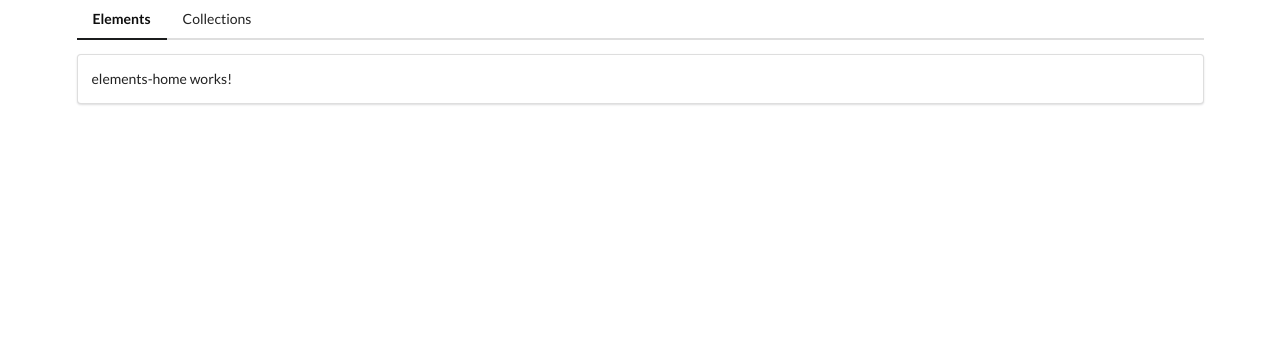
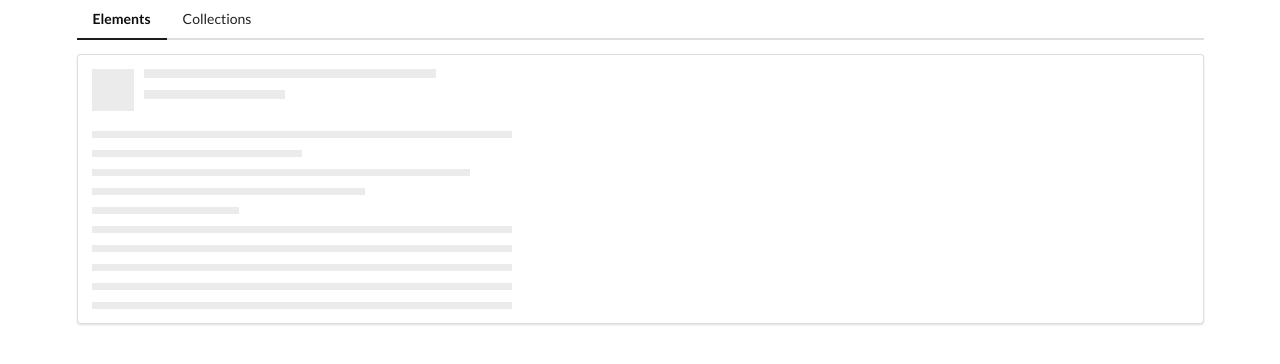
Before and after one commit to Sreyasag/AngularPractice-modules, an Angular app: page /elements in a window 1280 px wide. Shown: the top 364 px of the page. Built offline with nearby package versions, Linux system fonts and the light colour scheme.

Commit message:
times directive

```diff
--- a/src/app/elements/elements-home/elements-home.component.html
+++ b/src/app/elements/elements-home/elements-home.component.html
@@ -1 +1 @@
-<p>elements-home works!</p>
+<app-placeholder [lines]="10"></app-placeholder>
--- a/src/app/elements/elements.module.ts
+++ b/src/app/elements/elements.module.ts
@@ -3,11 +3,15 @@
 
 import { ElementsRoutingModule } from './elements-routing.module';
 import { ElementsHomeComponent } from './elements-home/elements-home.component';
+import { PlaceholderComponent } from './placeholder/placeholder.component';
+import { TimesDirective } from './times.directive';
 
 
 @NgModule({
   declarations: [
-    ElementsHomeComponent
+    ElementsHomeComponent,
+    PlaceholderComponent,
+    TimesDirective
   ],
   imports: [
     CommonModule,
--- /dev/null
+++ b/src/app/elements/placeholder/placeholder.component.html
@@ -0,0 +1,9 @@
+<div class="ui placeholder">
+    <div *ngIf="header" class="image header">
+        <div class="line"></div>
+        <div class="line"></div>
+    </div>
+    <div  class="paragraph">
+        <div *appTimes="lines" class="line"></div>
+    </div>
+</div>
--- /dev/null
+++ b/src/app/elements/placeholder/placeholder.component.ts
@@ -0,0 +1,17 @@
+import { Component, OnInit, Input } from '@angular/core';
+
+@Component({
+  selector: 'app-placeholder',
+  templateUrl: './placeholder.component.html',
+  styleUrls: ['./placeholder.component.css']
+})
+export class PlaceholderComponent implements OnInit {
+  @Input() header = true;
+  @Input() lines = 3;
+
+  constructor() { }
+
+  ngOnInit(): void {
+  }
+
+}
--- /dev/null
+++ b/src/app/elements/times.directive.ts
@@ -0,0 +1,20 @@
+import { Directive, ViewContainerRef, TemplateRef, Input } from '@angular/core';
+
+@Directive({
+  selector: '[appTimes]'
+})
+export class TimesDirective {
+
+  constructor(
+    private viewContainer: ViewContainerRef,
+    private templateRef: TemplateRef<any>
+  ) { }
+
+  @Input('appTimes') set render(times:number){
+    this.viewContainer.clear();
+    for(let i=0;i<times;i++){
+      this.viewContainer.createEmbeddedView(this.templateRef,{})
+    }
+  }
+
+}
```
Also changed, not shown: src/app/elements/placeholder/placeholder.component.css (added), 2 other files (tests, documents, lock files or other folders).
